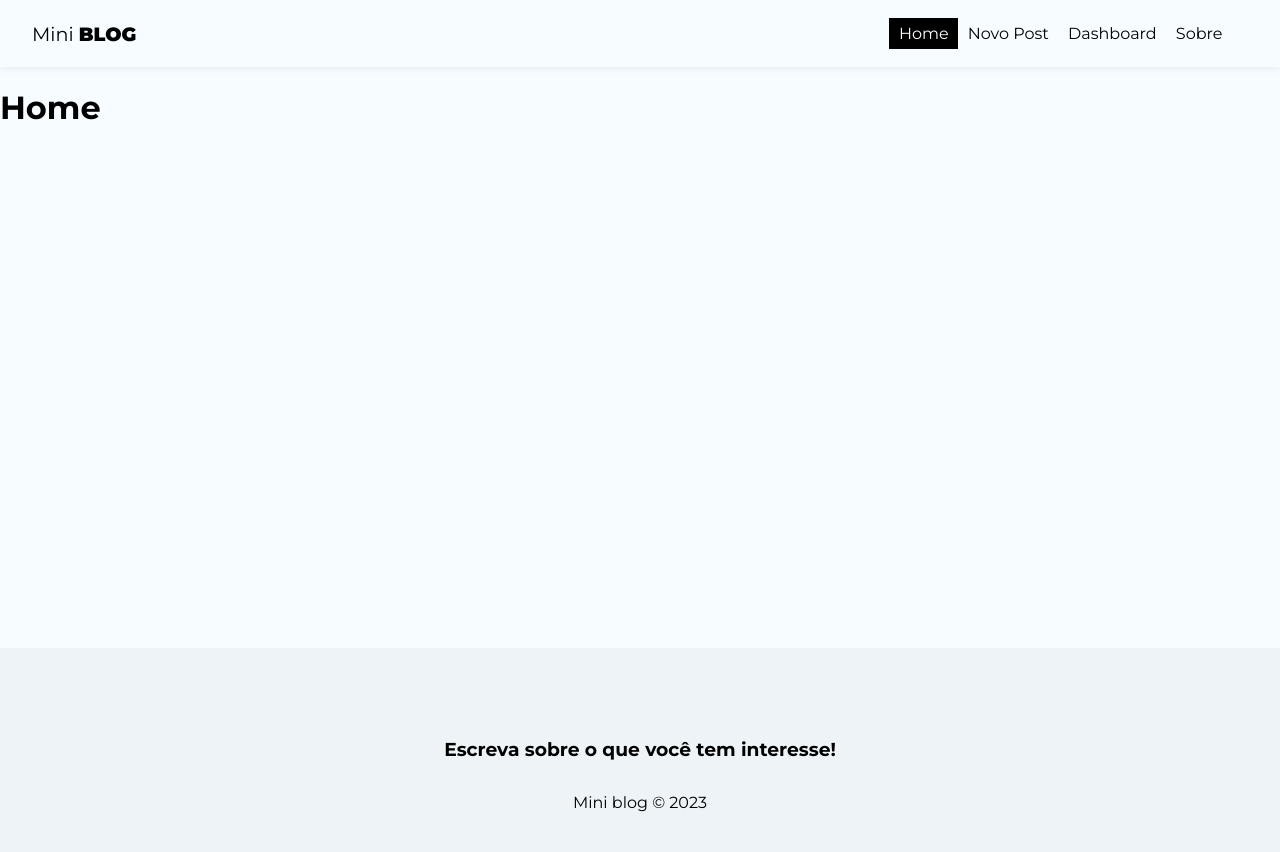
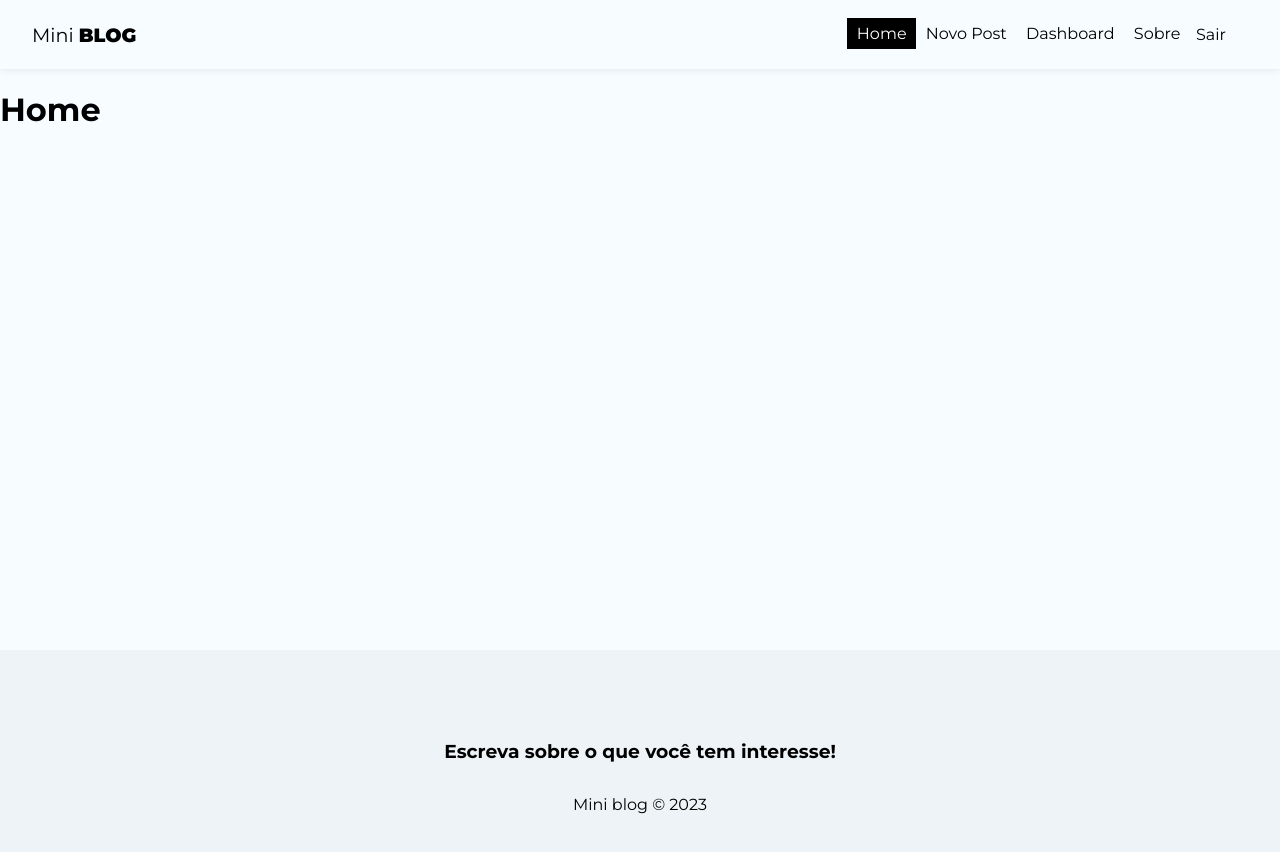
Before and after one commit to matheusvleite/mini-blog, a React (Create React App) app: page / in a window 1280 px wide. Shown: the top 852 px of the page. Built offline with nearby package versions, Linux system fonts and the light colour scheme; no server answers; sample sign-in values are in the browser's storage.

Commit message:
Função de logout

```diff
--- a/src/components/Navbar/Navbar.js
+++ b/src/components/Navbar/Navbar.js
@@ -6,6 +6,7 @@ import { useAuthValue } from '../../context/AuthContext';
 
 const Navbar = () => {
   const { user } = useAuthValue();
+  const { logout } = useAuthentication();
 
   return (
     <nav className={styles.navbar}>
@@ -57,6 +58,13 @@ const Navbar = () => {
         <li>
           <NavLink to="/about" className={({ isActive }) => (isActive ? styles.active : "")}>Sobre</NavLink>
         </li>
+        {user && (
+          <>
+            <li>
+              <button onClick={logout}>Sair</button>
+            </li>
+          </>
+        )}
       </ul>
     </nav>
   )
--- a/src/hooks/useAuthentication.js
+++ b/src/hooks/useAuthentication.js
@@ -66,6 +66,14 @@ export const useAuthentication = () => {
 
     };
 
+    // logout
+
+    const logout = () => {
+        checkIfIsCancelled()
+
+        signOut(auth)
+    }
+
     useEffect(() => {
         return () => setCancelled(true)
     }, [])
@@ -74,7 +82,8 @@ export const useAuthentication = () => {
         auth,
         createUser,
         error,
-        loading
+        loading,
+        logout
     }
 
 }
```
